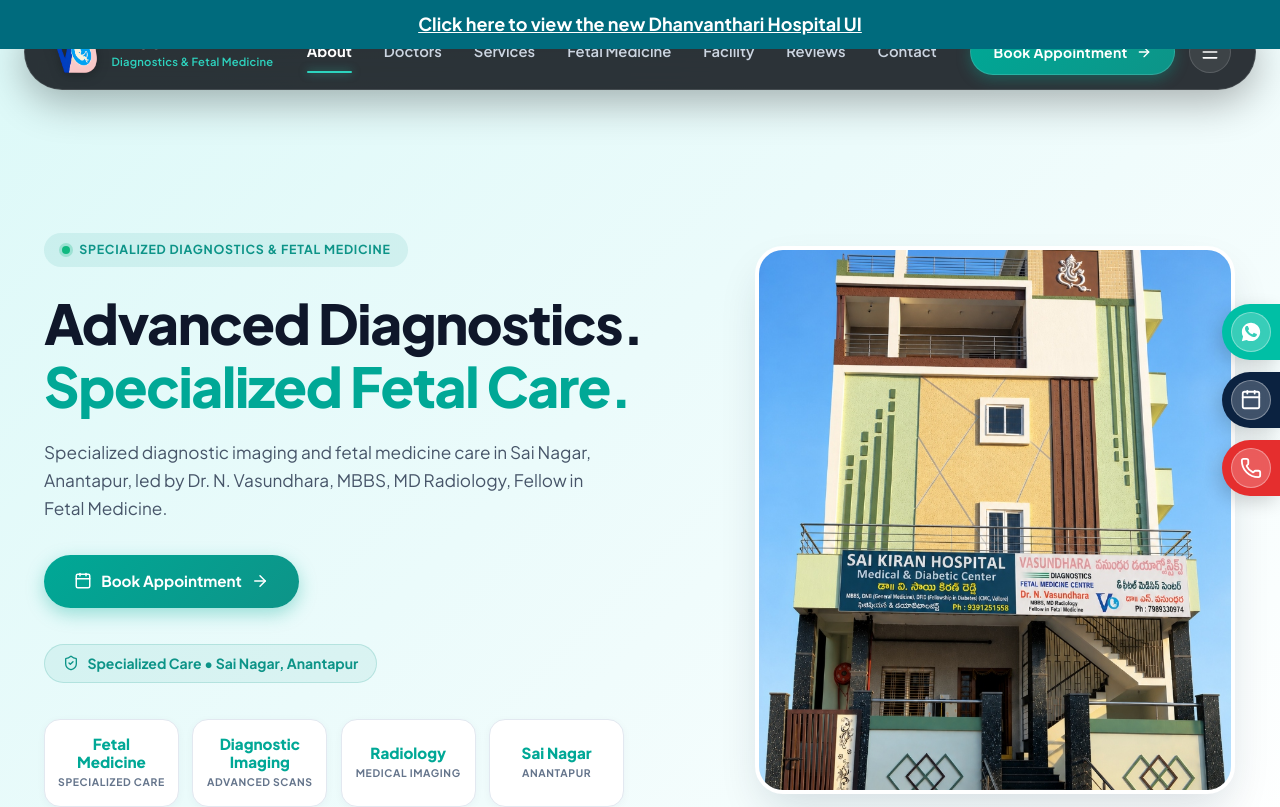
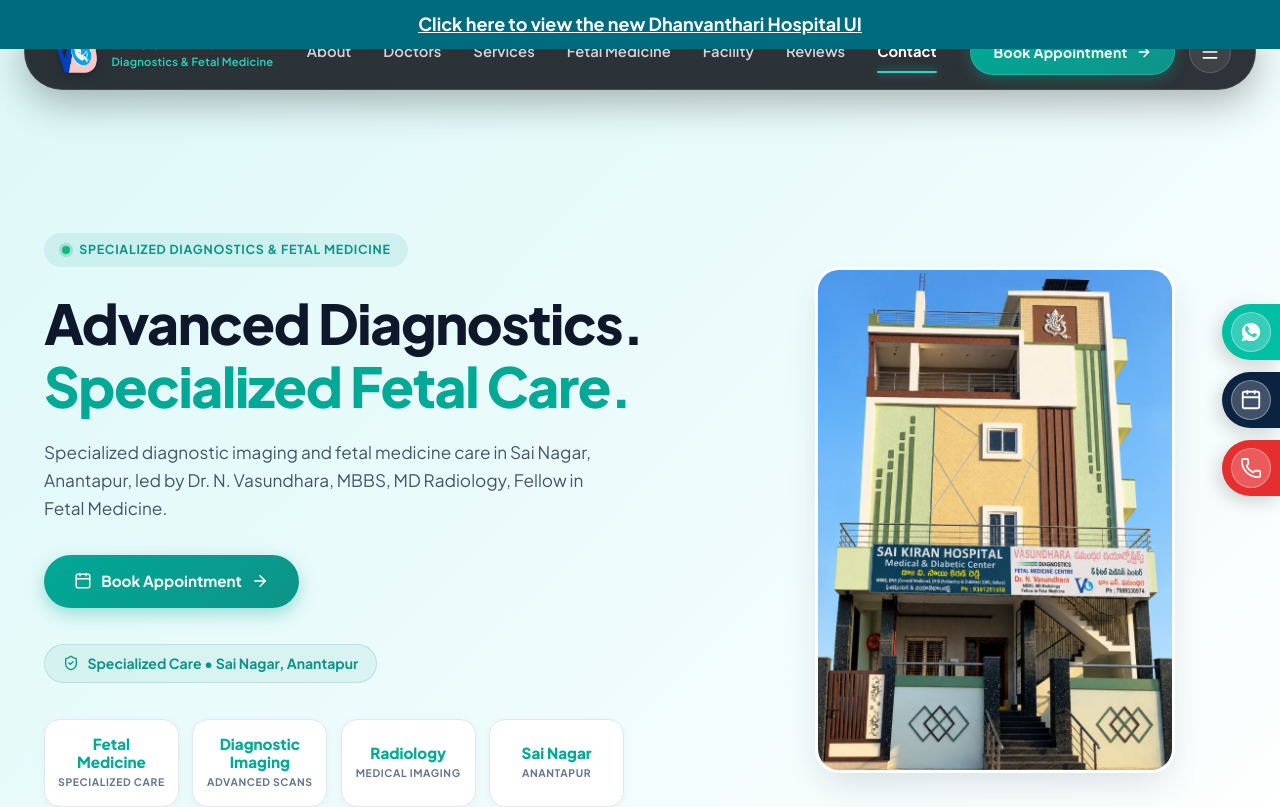
Before and after one commit to adradivya001/dhanavantri, a React (Vite) app: page / in a window 1280 px wide. Shown: the top 807 px of the page. Built offline with nearby package versions, Linux system fonts and the light colour scheme.

Commit message:
Initial Dhanavantri Hospital website

```diff
--- a/src/components/Hero.css
+++ b/src/components/Hero.css
@@ -241,13 +241,13 @@
 .building-card-frame {
   position: relative;
   width: 100%;
-  max-width: 480px;
-  border-radius: 28px;
+  max-width: 360px;
+  border-radius: 24px;
   overflow: hidden;
-  box-shadow: 0 20px 45px -10px rgba(10, 37, 64, 0.16);
-  border: 4px solid #FFFFFF;
-  background-color: #F1F5F9;
-  transition: transform var(--transition-smooth);
+  box-shadow: 0 16px 36px -8px rgba(10, 37, 64, 0.14);
+  border: 3.5px solid #FFFFFF;
+  background-color: #F8FAFC;
+  transition: transform var(--transition-smooth), box-shadow var(--transition-smooth);
   display: flex;
   justify-content: center;
   align-items: center;
@@ -255,12 +255,12 @@
 
 .building-card-frame:hover {
   transform: translateY(-4px);
-  box-shadow: 0 25px 55px -12px rgba(10, 37, 64, 0.22);
+  box-shadow: 0 22px 45px -10px rgba(10, 37, 64, 0.20);
 }
 
 .building-img-ref {
   width: 100%;
-  height: 540px;
+  height: 500px;
   object-fit: cover;
   object-position: center center;
   display: block;
@@ -270,7 +270,10 @@
 @media (max-width: 991px) {
   .hero-container-ref {
     grid-template-columns: 1fr;
-    gap: 3rem;
+    gap: 2.5rem;
+  }
+  .building-card-frame {
+    max-width: 340px;
   }
   .building-img-ref {
     height: 440px;
@@ -287,6 +290,9 @@
   .hero-title-ref {
     font-size: 2.1rem;
   }
+  .building-card-frame {
+    max-width: 290px;
+  }
   .building-img-ref {
     height: 380px;
   }
--- a/src/components/Navbar.jsx
+++ b/src/components/Navbar.jsx
@@ -30,9 +30,10 @@ export default function Navbar({ onOpenBooking, data }) {
     let lastScrollY = window.scrollY;
     let ticking = false;
 
-    const updateScrollDirection = () => {
+    const handleScroll = () => {
       const currentScrollY = window.scrollY;
 
+      // 1. Compact / Expand state
       if (currentScrollY < 30) {
         setIsTop(true);
         setScrollDirection('up');
@@ -45,21 +46,81 @@ export default function Navbar({ onOpenBooking, data }) {
         }
       }
       lastScrollY = currentScrollY > 0 ? currentScrollY : 0;
+
+      // 2. Active Tab Scroll Spy
+      const links = content.navLinks || [];
+      const windowHeight = window.innerHeight;
+      const documentHeight = document.documentElement.scrollHeight;
+
+      // Bottom of page check -> activate last link (usually contact)
+      if (currentScrollY + windowHeight >= documentHeight - 60 && links.length > 0) {
+        setActiveTab(links[links.length - 1].id);
+        ticking = false;
+        return;
+      }
+
+      // Top of page check -> activate first link (about / hero)
+      if (currentScrollY < 120 && links.length > 0) {
+        setActiveTab(links[0].id);
+        ticking = false;
+        return;
+      }
+
+      // Check sections from bottom to top
+      const scrollPos = currentScrollY + 160;
+      for (let i = links.length - 1; i >= 0; i--) {
+        const link = links[i];
+        const targetId = link.href.replace('#', '');
+        const elem = document.getElementById(targetId);
+        if (elem) {
+          const top = elem.offsetTop;
+          if (scrollPos >= top) {
+            setActiveTab(link.id);
+            break;
+          }
+        }
+      }
+
       ticking = false;
     };
 
     const onScroll = () => {
       if (!ticking) {
-        window.requestAnimationFrame(updateScrollDirection);
+        window.requestAnimationFrame(handleScroll);
         ticking = true;
       }
     };
 
     window.addEventListener('scroll', onScroll, { passive: true });
+    handleScroll();
+
     return () => window.removeEventListener('scroll', onScroll);
-  }, []);
+  }, [content.navLinks]);
 
   const closeMobileMenu = () => setMobileMenuOpen(false);
+
+  const handleNavClick = (e, link) => {
+    e.preventDefault();
+    setActiveTab(link.id);
+    closeMobileMenu();
+
+    const targetId = link.href.replace('#', '');
+    const targetElem = document.getElementById(targetId);
+    if (targetElem) {
+      const navOffset = 90;
+      const elemPosition = targetElem.getBoundingClientRect().top;
+      const offsetPosition = elemPosition + window.pageYOffset - navOffset;
+
+      window.scrollTo({
+        top: offsetPosition,
+        behavior: 'smooth'
+      });
+
+      if (window.history.pushState) {
+        window.history.pushState(null, null, link.href);
+      }
+    }
+  };
 
   const isCompact = scrollDirection === 'down' && !isTop;
 
@@ -67,7 +128,11 @@ export default function Navbar({ onOpenBooking, data }) {
     <header className={`navbar-header-glass ${isCompact ? 'navbar-compact' : 'navbar-expanded'}`}>
       <div className="navbar-pill-container">
         {/* Brand Logo & Wordmark Area */}
-        <a href="#hero" className="navbar-brand-glass" onClick={() => { setActiveTab('about'); closeMobileMenu(); }}>
+        <a
+          href="#hero"
+          className="navbar-brand-glass"
+          onClick={(e) => handleNavClick(e, { id: 'about', href: '#hero' })}
+        >
           {content.logoImage && (
             <img
               src={content.logoImage}
@@ -90,7 +155,7 @@ export default function Navbar({ onOpenBooking, data }) {
               key={link.id}
               href={link.href}
               className={`nav-link-glass ${activeTab === link.id ? 'active' : ''}`}
-              onClick={() => setActiveTab(link.id)}
+              onClick={(e) => handleNavClick(e, link)}
             >
               {link.label}
             </a>
@@ -144,7 +209,12 @@ export default function Navbar({ onOpenBooking, data }) {
 
             <nav className="mobile-nav-links-dark">
               {content.navLinks.map((link) => (
-                <a key={link.id} href={link.href} className="mobile-nav-link-dark" onClick={closeMobileMenu}>
+                <a
+                  key={link.id}
+                  href={link.href}
+                  className={`mobile-nav-link-dark ${activeTab === link.id ? 'active' : ''}`}
+                  onClick={(e) => handleNavClick(e, link)}
+                >
                   {link.label} <ChevronRight size={16} />
                 </a>
               ))}
--- a/src/data/hospitals/dhanvanthari/contact.ts
+++ b/src/data/hospitals/dhanvanthari/contact.ts
@@ -1,6 +1,8 @@
 export const contact = {
-  address: "Ramnagar, Anantapur, Andhra Pradesh – 515004",
-  phone: "+91 0000000000", // Placeholder until verified data is provided
+  address: "Ram Nagar Main Road / Andhra Bank Colony, Anantapur – 515004",
+  phone: "08460 467006",
+  emergency: "08460 467006",
   email: "contact@dhanvanthari.com",
-  mapUrl: "https://www.google.com/maps/embed?pb=!1m18!1m12!1m3!1d15440.123456!2d77.5946!3d14.6819!2m3!1f0!2f0!3f0!3m2!1i1024!2i768!4f13.1!3m3!1m2!1s0x0%3A0x0!2zMTTCsDQwJzU0LjgiTiA3N8KwMzUnNDAuNiJF!5e0!3m2!1sen!2sin!4v123456789" // Placeholder map
+  mapEmbedUrl: "https://maps.google.com/maps?q=Dhanvanthari%20Hospital%20Ram%20Nagar%20Anantapur&t=&z=15&ie=UTF8&iwloc=&output=embed",
+  googleMapsUrl: "https://maps.google.com/?q=Dhanvanthari+Hospital+Ram+Nagar+Anantapur"
 };
--- a/src/data/hospitals/dhanvanthari/doctors.ts
+++ b/src/data/hospitals/dhanvanthari/doctors.ts
@@ -1,13 +1,26 @@
 export const doctors = [
-  // Example data structure, verified is false initially
-  // {
-  //   id: "dr-example",
-  //   name: "Dr. Example Name",
-  //   specialization: "General Medicine",
-  //   qualification: "MBBS, MD",
-  //   experience: "10 Years",
-  //   image: "/hospitals/dhanvanthari/doctors/placeholder.png",
-  //   availability: "Mon-Sat",
-  //   verified: true
-  // }
+  {
+    id: "dr-sivakumar",
+    name: "Dr. Sivakumar",
+    departmentId: "General & Laparoscopic Surgery",
+    signage: "Laparoscopic & General Surgeon",
+    qualifications: ["MBBS, MS (General Surgery)", "Laparoscopic Surgeon"],
+    icon: "Stethoscope",
+    theme: "teal",
+    bio: "Experienced surgeon specializing in advanced laparoscopic and general surgery at Dhanvanthari Hospital, Ram Nagar, Anantapur.",
+    specializations: ["Laparoscopic Surgery", "General Surgery", "Minimally Invasive Procedures"],
+    verified: true
+  },
+  {
+    id: "dr-n-mohammed-shahid",
+    name: "Dr. N. Mohammed Shahid",
+    departmentId: "Surgical Gastroenterology",
+    signage: "Surgical Gastroenterologist",
+    qualifications: ["MBBS, MS", "Surgical Gastroenterologist"],
+    icon: "UserCheck",
+    theme: "navy",
+    bio: "Specialist in surgical gastroenterology providing comprehensive gastrointestinal surgical care at Dhanvanthari Hospital, Ram Nagar, Anantapur.",
+    specializations: ["Surgical Gastroenterology", "GI Surgery", "Digestive Care"],
+    verified: true
+  }
 ];
--- a/src/pages/hospitals/dhanvanthari/Home.jsx
+++ b/src/pages/hospitals/dhanvanthari/Home.jsx
@@ -42,10 +42,10 @@ const Home = () => {
     phoneUrl: `tel:${contact.phone.replace(/\D/g, '')}`,
     navLinks: [
       { id: "about", label: "About", href: "#hero" },
+      { id: "doctors", label: "Doctors", href: "#doctors" },
       { id: "departments", label: "Departments", href: "#departments" },
       { id: "services", label: "Services", href: "#services" },
       { id: "facilities", label: "Facilities", href: "#facilities" },
-      { id: "doctors", label: "Doctors", href: "#doctors" },
       { id: "contact", label: "Contact", href: "#contact" }
     ]
   };
@@ -56,15 +56,15 @@ const Home = () => {
     title2: "Compassionate Healing.",
     desc: hospital.about.description,
     buttonText: "Book Appointment",
-    badgeText: "Trusted Care • Ramnagar, Anantapur",
+    badgeText: "Trusted Care • Ram Nagar, Anantapur",
     stats: [
       { value: "Multispecialty", label: "CARE" },
       { value: "Emergency", label: "24/7 SUPPORT" },
       { value: "Experienced", label: "DOCTORS" },
-      { value: "Ramnagar", label: "ANANTAPUR" }
+      { value: "Ram Nagar", label: "ANANTAPUR" }
     ],
     image: "/hospitals/dhanvanthari/hero/dhanavantri.png",
-    imageAlt: "Dhanvanthari Hospital Building in Ramnagar Anantapur",
+    imageAlt: "Dhanvanthari Hospital Building in Ram Nagar Anantapur",
     imageFit: "cover",
     imagePosition: "center 50%"
   };
@@ -73,6 +73,7 @@ const Home = () => {
     eyebrow: "OUR SPECIALTIES",
     heading: "Hospital Departments",
     subheading: "Comprehensive medical specialties for complete patient care.",
+    isFlowing: true,
     services: departments.map((dept, index) => ({
       number: String(index + 1).padStart(2, '0'),
       icon: dept.icon || "Activity",
@@ -104,7 +105,7 @@ const Home = () => {
     image: "/hospitals/dhanvanthari/hero/dhanavantri.png",
     imageAlt: "Dhanvanthari Hospital Care",
     badgeText1: "Dhanvanthari Hospital",
-    badgeText2: "Ramnagar, Anantapur",
+    badgeText2: "Ram Nagar, Anantapur",
     points: hospital.about.principles.slice(0, 3).map(p => ({
       icon: "CheckCircle",
       title: p.title,
@@ -166,50 +167,38 @@ const Home = () => {
   const doctorsData = {
     eyebrow: "OUR SPECIALISTS",
     heading: "Expert Medical Professionals",
-    subheading: "Experienced healthcare providers across various specialties.",
-    doctorsList: doctors.map(doc => ({
+    subheading: "Experienced surgeons and medical specialists providing dedicated patient care at Dhanvanthari Hospital.",
+    doctorsList: doctors.map((doc, index) => ({
       id: doc.id,
       name: doc.name,
-      signage: doc.departmentId,
-      icon: doc.icon || "UserCheck",
-      theme: "teal",
-      credentials: doc.qualifications.map(q => ({ text: q, type: "primary" })),
-      desc: doc.bio || "Specialist doctor.",
+      signage: doc.signage || doc.departmentId,
+      icon: doc.icon || (index % 2 === 0 ? "Stethoscope" : "UserCheck"),
+      theme: doc.theme || (index % 2 === 0 ? "teal" : "navy"),
+      credentials: doc.qualifications.map((q, qIdx) => ({
+        text: q,
+        type: qIdx === 0 ? "primary" : (doc.theme === "navy" ? "highlight-navy" : "highlight")
+      })),
+      desc: doc.bio || "Specialist doctor at Dhanvanthari Hospital.",
       tags: doc.specializations || [],
       actionLabel: "Book Consultation",
-      actionService: doc.departmentId
+      actionService: doc.signage || doc.name
     }))
   };
-
-  if (doctorsData.doctorsList.length === 0) {
-    doctorsData.doctorsList = [{
-      id: "placeholder",
-      name: "Doctor Information",
-      signage: "Specialists",
-      icon: "UserCheck",
-      theme: "teal",
-      credentials: [{ text: "Specialized Care", type: "primary" }],
-      desc: "Specialist information will be updated soon.",
-      tags: ["Medical Care"],
-      actionLabel: "Contact Us",
-      actionService: "General Consultation"
-    }];
-  }
 
   const contactData = {
     eyebrow: "LOCATION & CONTACT",
     heading: "Visit Dhanvanthari",
-    subheading: "Located in Ramnagar, Anantapur for easy access to quality healthcare.",
-    mapUrl: contact.mapEmbedUrl || "https://maps.google.com/maps?q=Ramnagar%20Anantapur&t=&z=15&ie=UTF8&iwloc=&output=embed",
-    googleMapsLink: contact.googleMapsUrl || "https://maps.google.com",
+    subheading: "Located at Ram Nagar Main Road / Andhra Bank Colony, Anantapur for easy access to quality healthcare.",
+    mapUrl: contact.mapEmbedUrl || "https://maps.google.com/maps?q=Dhanvanthari%20Hospital%20Ram%20Nagar%20Anantapur&t=&z=15&ie=UTF8&iwloc=&output=embed",
+    googleMapsLink: contact.googleMapsUrl || "https://maps.google.com/?q=Dhanvanthari+Hospital+Ram+Nagar+Anantapur",
     reachSteps: [
       { title: "From RTC Bus Stand", desc: "Easily accessible from the main bus stand." },
       { title: "From Railway Station", desc: "Located within convenient distance via auto or taxi." },
-      { title: "Landmark", desc: "Andhra Bank Colony, Ramnagar." }
+      { title: "Landmark", desc: "Ram Nagar Main Road / Andhra Bank Colony, Anantapur." }
     ],
     addressCard: {
       title: "Hospital Address",
-      subtext: "Dhanvanthari Hospital is located in Ramnagar, Anantapur.",
+      subtext: "Dhanvanthari Hospital is located at Ram Nagar Main Road / Andhra Bank Colony, Anantapur.",
       address: contact.address
     },
     parkingInfo: [
@@ -238,7 +227,7 @@ const Home = () => {
     contact: {
       phone: contact.phone,
       phoneLink: contact.phone.replace(/\D/g, ''),
-      location: "Ramnagar, Anantapur"
+      location: "Ram Nagar, Anantapur"
     },
     copyright: `© ${new Date().getFullYear()} Dhanvanthari Hospital. All rights reserved.`
   };
@@ -260,7 +249,7 @@ const Home = () => {
     subtitle: `${hospital.name}, ${contact.address}`,
     phone: contact.phone,
     phoneUrl: `tel:${contact.phone.replace(/\D/g, '')}`,
-    location: "Ramnagar, Anantapur",
+    location: "Ram Nagar, Anantapur",
     servicesList: departments.map(d => d.title)
   };
 
@@ -287,7 +276,9 @@ const Home = () => {
         <FetalMedicineFeature onOpenBooking={handleOpenBooking} data={aboutFeatureData} />
 
         {/* 5. INSIDE OUR FACILITY */}
-        <Facility data={facilitiesData} />
+        <div id="facilities">
+          <Facility data={facilitiesData} />
+        </div>
 
         {/* 6. PATIENT REVIEWS / JOURNEY */}
         <WhyVasundharaReviews data={patientJourneyData} />
```
Also changed, not shown: src/components/Services.css (+60 -0 lines), src/components/Services.jsx (+32 -0 lines).
